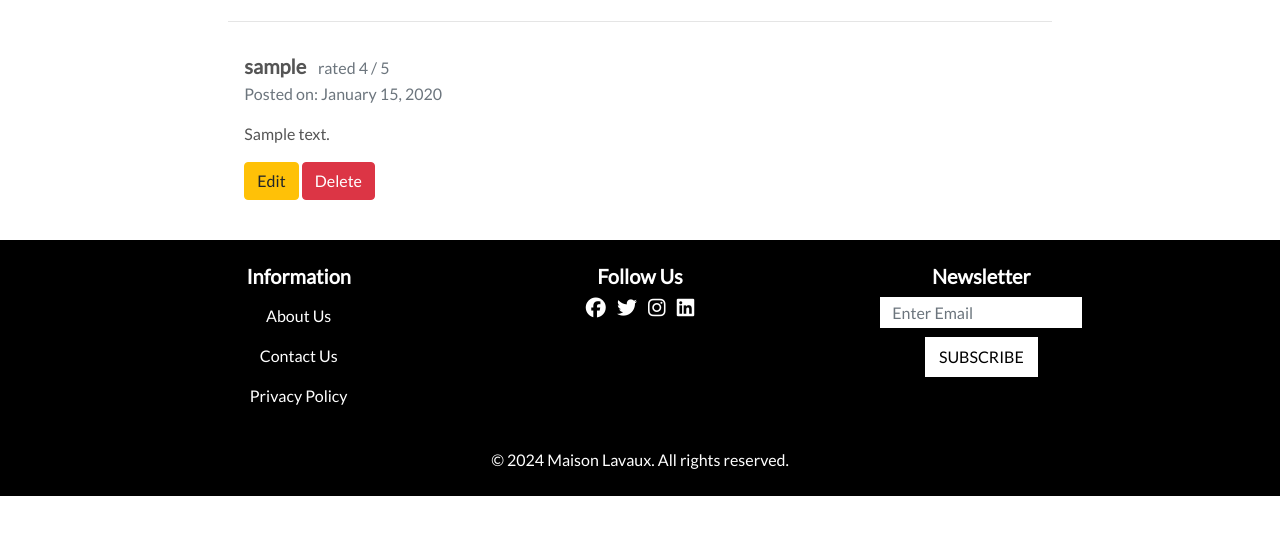
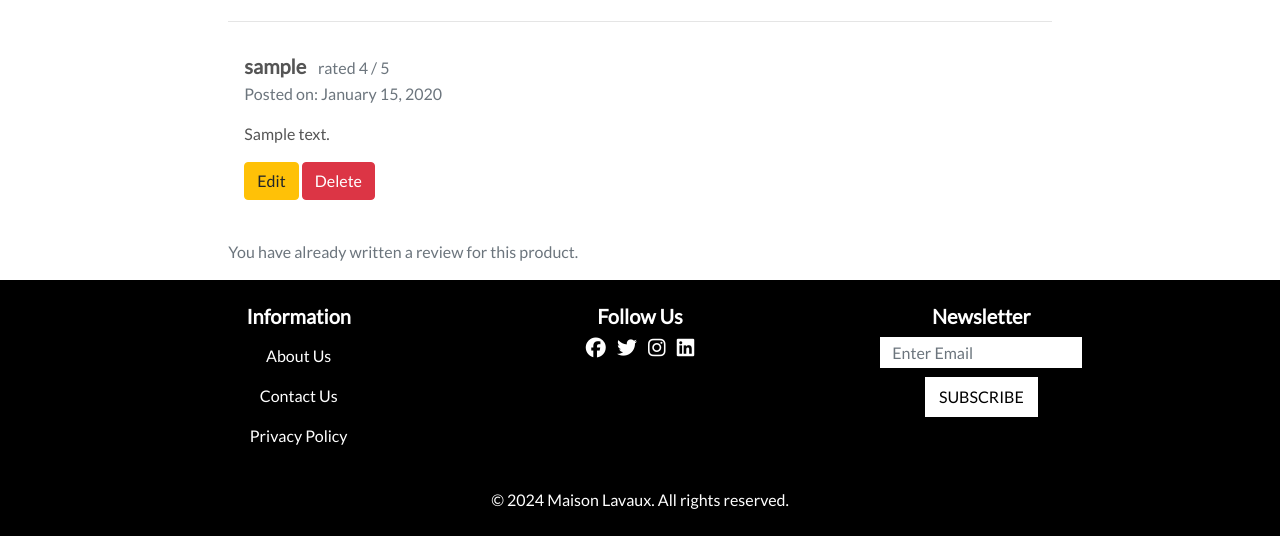
Before and after one commit to jdohertydev/maison_lavaux, a Django app: page /products/1/ in a window 1280 px wide. Shown: the part 827-1363 px from the top of the page. Before the commit the page ends 1323 px from the top, so only its background shows below. Run offline with Django 3.2, Linux system fonts and the light colour scheme; a user stored in the database is signed in; data comes from the database, SQL or seed files in the repository; tables that the repository leaves empty hold one stand-in row (values such as "Sample post"); some libraries are stand-ins or nearby versions.

Commit message:
Fix unclosed div tags, clean up formatting in product detail and review sections, and add 'Write a Review' button for authenticated users

```diff
--- a/products/templates/products/product_detail.html
+++ b/products/templates/products/product_detail.html
@@ -58,7 +58,6 @@
                 {% if request.user.is_superuser %}
                 <p class="mt-2">
                     <a href="{% url 'edit_product' product.id %}" class="btn btn-warning btn-sm">Edit</a>
-                    <!-- Delete Button triggers the modal -->
                     <button class="btn btn-danger btn-sm" data-toggle="modal" data-target="#confirmDeleteModal">Delete</button>
                 </p>
                 {% endif %}
@@ -140,6 +139,8 @@
             <hr>
             <h2 class="logo-font mb-4">Reviews</h2>
             <hr>
+
+            <!-- Display Existing Reviews -->
             {% if reviews %}
             <ul class="list-unstyled">
                 {% for review in reviews %}
@@ -192,6 +193,21 @@
             {% else %}
             <p class="text-muted">No reviews yet. Be the first to <a href="{% url 'add_review' product.id %}">write a review</a>!</p>
             {% endif %}
+
+            <!-- Button for Writing a Review -->
+            {% if request.user.is_authenticated %}
+                {% if not user_has_reviewed %}
+                <p class="text-muted mt-3">
+                    <a href="{% url 'add_review' product.id %}" class="btn btn-black rounded-0">Write a Review</a>
+                </p>
+                {% else %}
+                <p class="text-muted mt-3">You have already written a review for this product.</p>
+                {% endif %}
+            {% else %}
+            <p class="text-muted mt-3">
+                <a href="{% url 'account_login' %}?next={{ request.path }}" class="btn btn-black rounded-0">Login to Write a Review</a>
+            </p>
+            {% endif %}
         </div>
     </div>
 </div>
--- a/products/views.py
+++ b/products/views.py
@@ -72,13 +72,18 @@ def all_products(request):
 
 def product_detail(request, product_id):
     """ A view to show individual product details and reviews """
-
     product = get_object_or_404(Product, pk=product_id)
     reviews = product.reviews.all()
+
+    # Determine if the logged-in user has already reviewed this product
+    user_has_reviewed = False
+    if request.user.is_authenticated:
+        user_has_reviewed = reviews.filter(user=request.user).exists()
 
     context = {
         'product': product,
         'reviews': reviews,
+        'user_has_reviewed': user_has_reviewed,
     }
 
     return render(request, 'products/product_detail.html', context)
```
